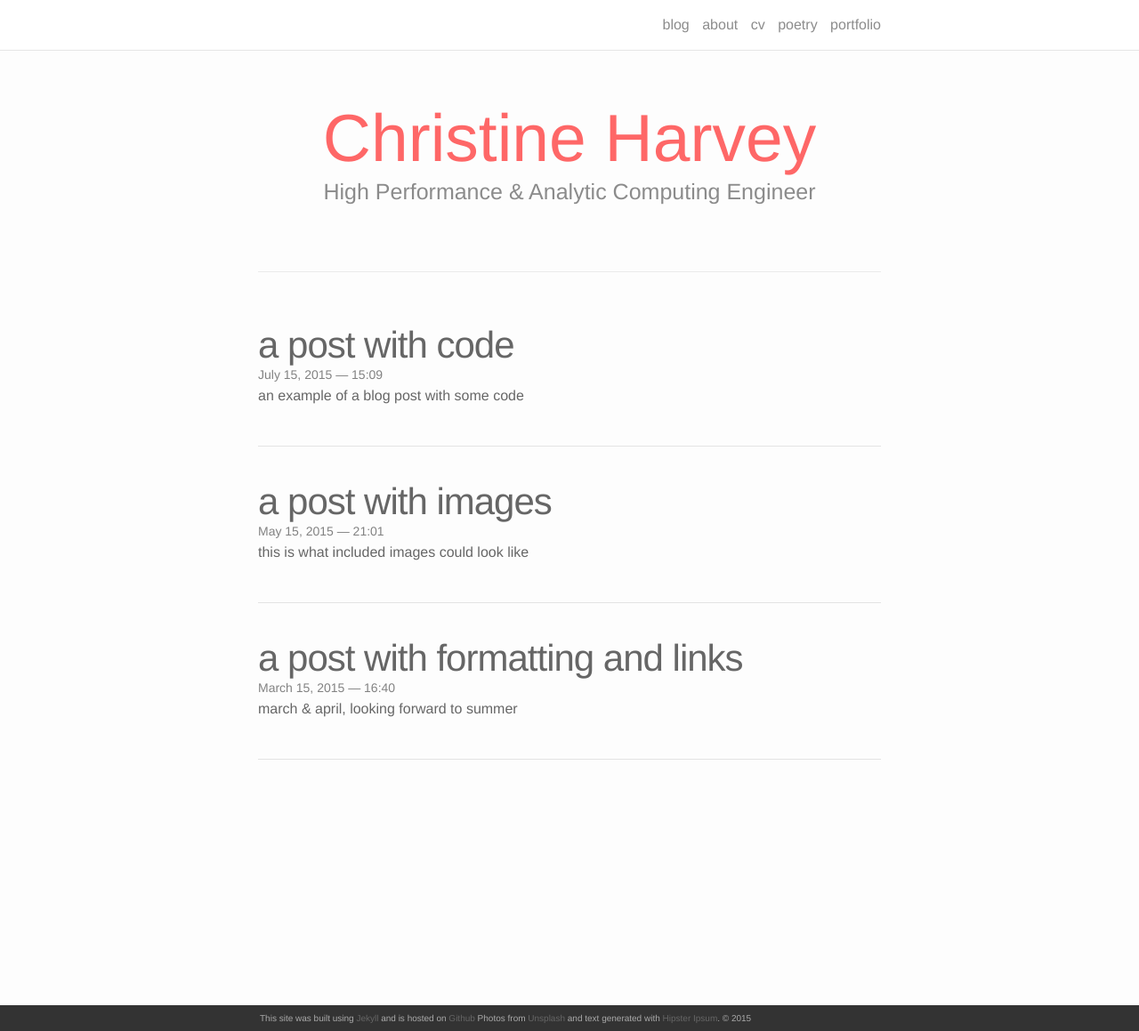
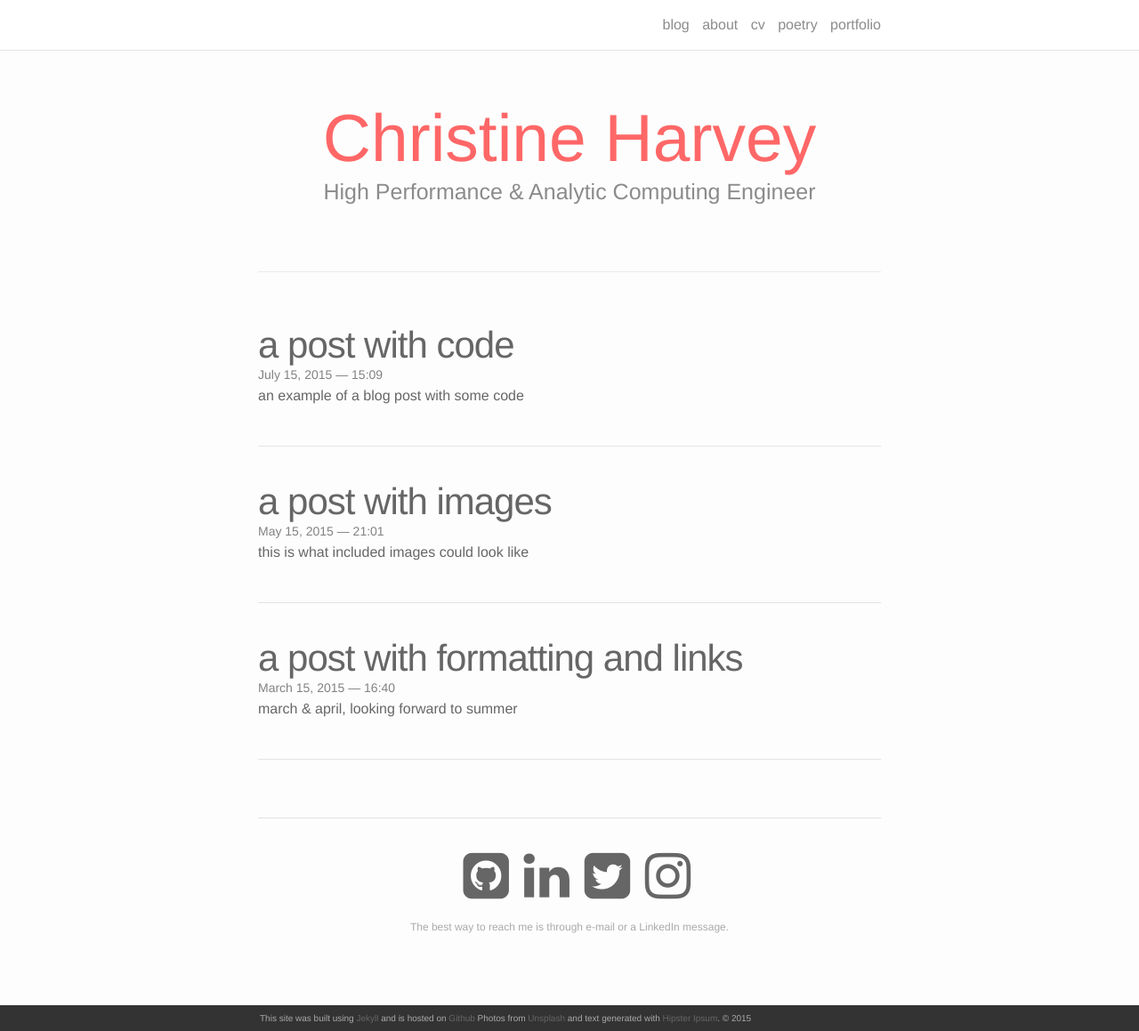
Before and after one commit to ceharvs/ceharvs.github.io, a Jekyll site: the page built from index.html, in a window 1280 px wide and 1159 px high. Shown: the whole window at 89% size. Built offline with Jekyll 4.4.1, drawn with Linux system fonts in a browser that asks for light colours; nearby versions of some CDN libraries; the list of posts is cut into pages by our own code.

Commit message:
Added social media icons to footer

```diff
--- a/index.html
+++ b/index.html
@@ -22,3 +22,18 @@ layout: default
       </li>
     {% endfor %}
 </ul>
+
+<br/>
+<hr/>
+<br/>
+<span class="contacticon center">
+  <a href="https://orcid.org/0000-0002-3941-3895" target="_blank"><i class="fa fa-fingerprint"></i></a>
+  <a href="https://github.com/ceharvs" target="_blank"><i class="fa fa-github-square"></i></a>
+  <a href="https://www.linkedin.com/in/itsharveytime" target="_blank"><i class="fa fa-linkedin"></i></a>
+  <a href="https://twitter.com/ItsHarveyTime" target="_blank"><i class="fa fa-twitter-square"></i></a>
+  <a href="https://www.instagram.com/itsharveytime/" target="_blank"><i class="fa fa-instagram"></i></a>
+</span>
+
+<div class="col three caption">
+  The best way to reach me is through e-mail or a LinkedIn message.
+</div>
```
